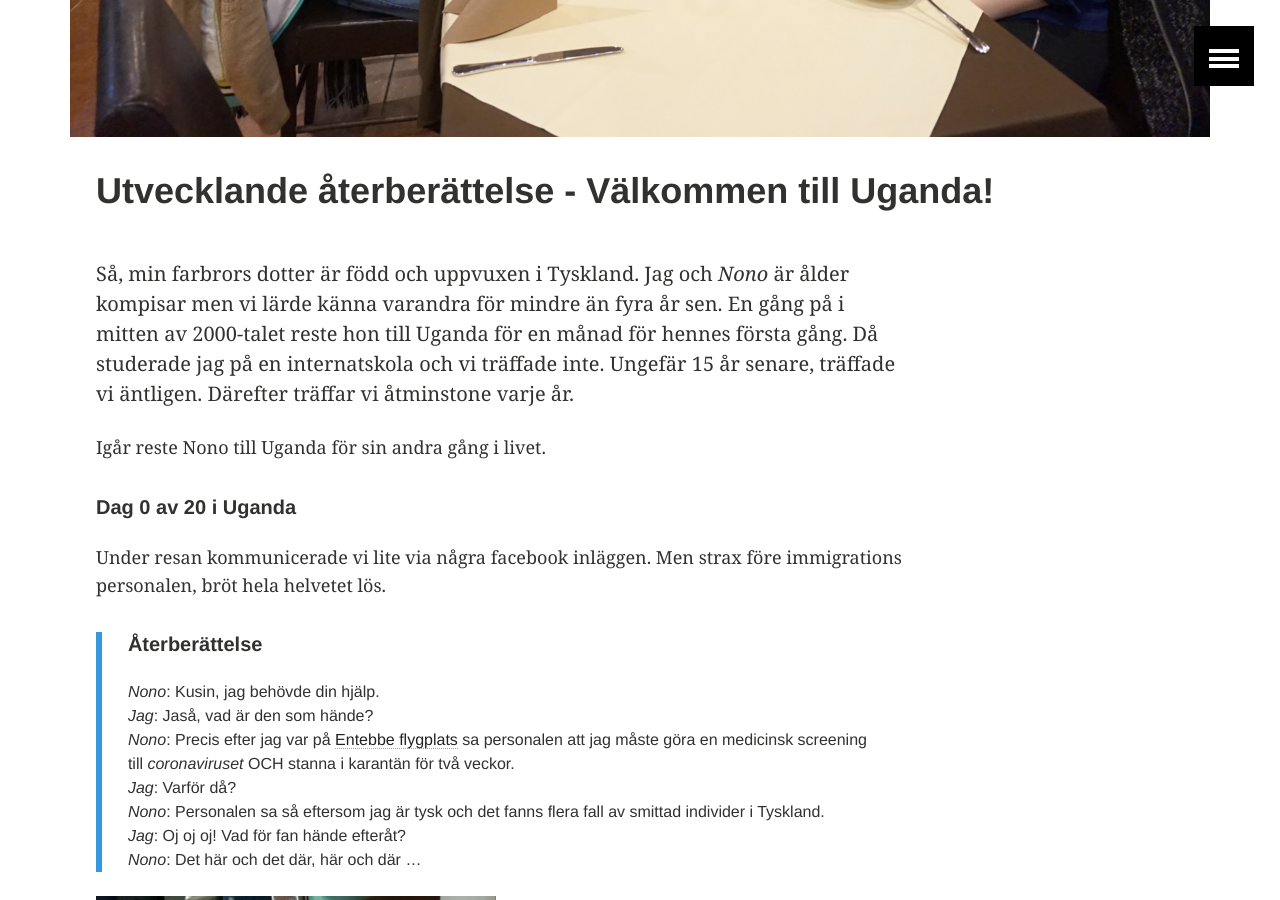
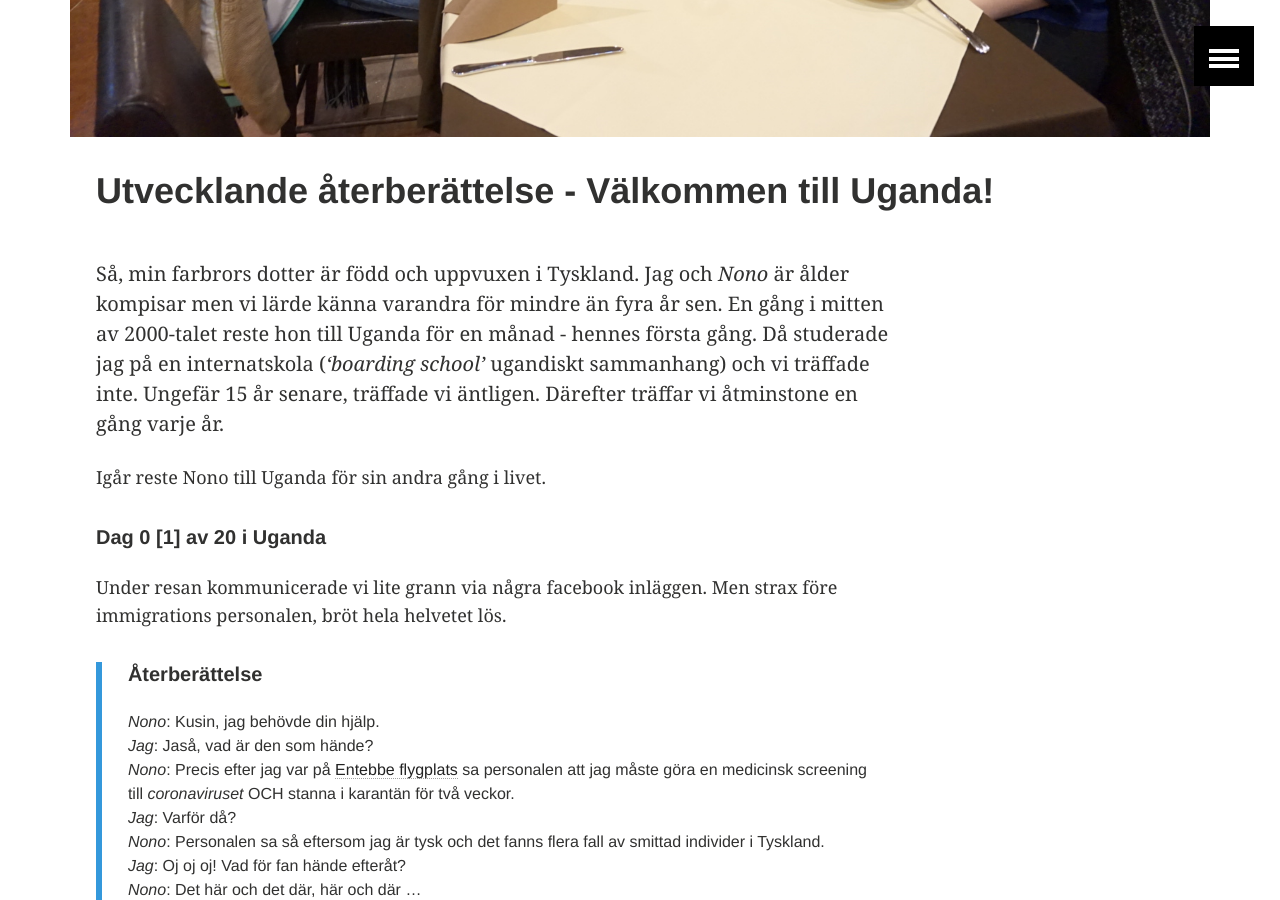
Before and after one commit to MukamaTwo/MukamaTwo.github.io, a Jekyll site: the page built from _posts/2020-03-07-utvecklandeIUganda.md, in a window 1280 px wide and 900 px high, scrolled down 736 px. Built offline with Jekyll 4.4.1, drawn with Linux system fonts in a browser that asks for light colours; comment, search, counter and statistics services are not loaded.

Commit message:
Updates, add comments to post

```diff
--- a/_posts/2020-03-07-utvecklandeIUganda.md
+++ b/_posts/2020-03-07-utvecklandeIUganda.md
@@ -9,13 +10,13 @@
   credit:
 ---
 
-Så, min farbrors dotter är född och uppvuxen i Tyskland. Jag och *Nono* är ålder kompisar men vi lärde känna varandra för mindre än fyra år sen. En gång på i mitten av 2000-talet reste hon till Uganda för en månad för hennes första gång. Då studerade jag på en internatskola och vi träffade inte. Ungefär 15 år senare, träffade vi äntligen. Därefter träffar vi åtminstone varje år.
+Så, min farbrors dotter är född och uppvuxen i Tyskland. Jag och *Nono* är ålder kompisar men vi lärde känna varandra för mindre än fyra år sen. En gång i mitten av 2000-talet reste hon till Uganda för en månad - hennes första gång. Då studerade jag på en internatskola (*'boarding school'* ugandiskt sammanhang) och vi träffade inte. Ungefär 15 år senare, träffade vi äntligen. Därefter träffar vi åtminstone en gång varje år.
 
 Igår reste Nono till Uganda för sin andra gång i livet.
 
-##### Dag 0 av 20 i Uganda
+##### Dag 0 [1] av 20 i Uganda
 
-Under resan kommunicerade vi lite via några facebook inläggen.
+Under resan kommunicerade vi lite grann via några facebook inläggen.
 Men strax före immigrations personalen, bröt hela helvetet lös.
 
 > ##### Återberättelse
```
Also changed, not shown: other parts of _posts/2020-03-07-utvecklandeIUganda.md (+1 -0 lines), _posts/scribbles/running.md (deleted, +0 -4 lines), _posts/scribbles/templatePost.md (deleted, +0 -41 lines).
